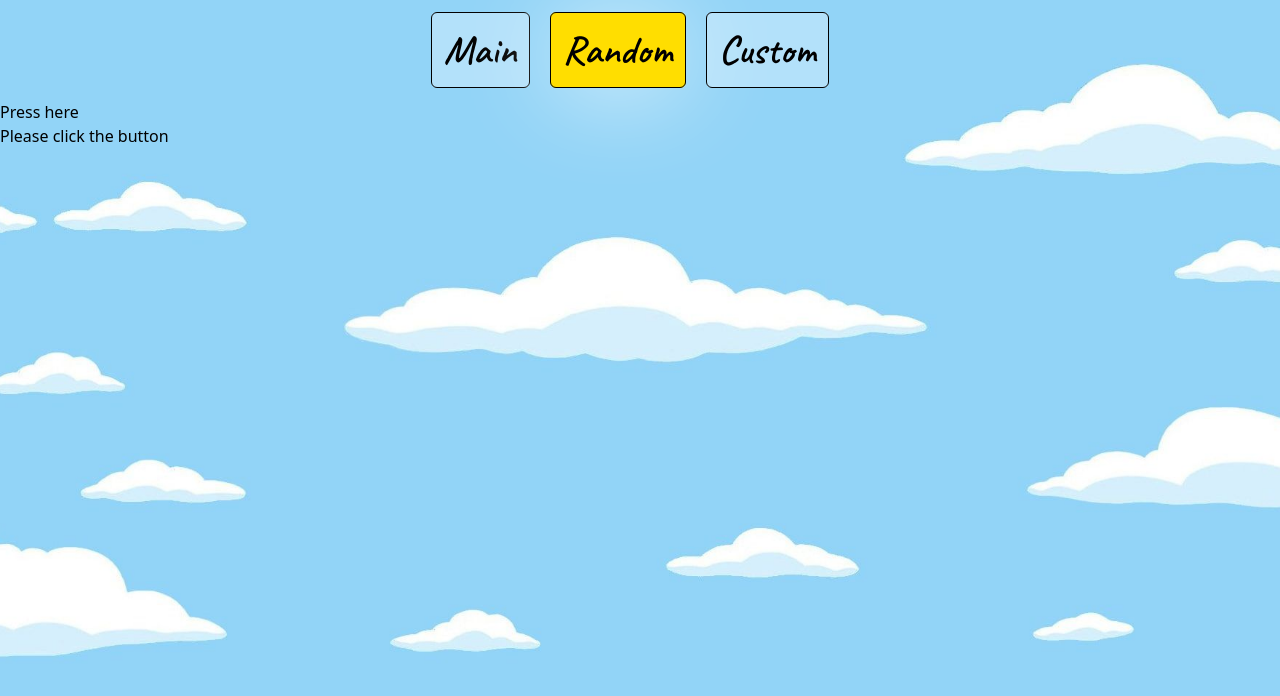
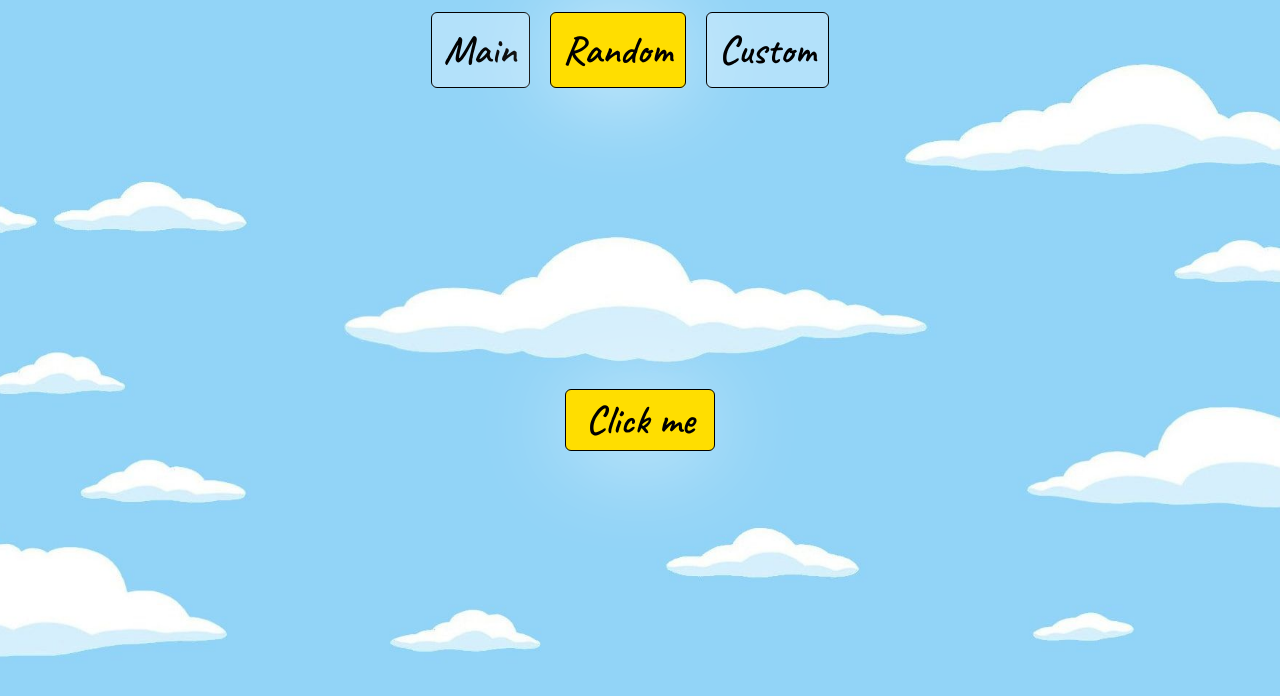
Before and after one commit to AdisGiulbudagiants/simpsons-project, a React (Vite) app: page /random in a window 1280 px wide. Shown: the top 696 px of the page. Built offline with nearby package versions, Linux system fonts and the light colour scheme.

Commit message:
RandomQuotes page is done

```diff
--- a/src/pages/CustomizedQuotes.jsx
+++ b/src/pages/CustomizedQuotes.jsx
@@ -1,6 +1,10 @@
 import { useState } from 'react'
 import { useDispatch, useSelector } from 'react-redux'
-import { selectCustom, fetchCustomQuotes } from '../redux/slices/customizeSlice'
+import {
+  selectCustom,
+  fetchCustomQuotes,
+  // selectIsLoadingViaAPI,
+} from '../redux/slices/customizeSlice'
 
 const CustomizedQuotes = () => {
   const [count, setCount] = useState(5)
--- a/src/pages/RandomQuotes.jsx
+++ b/src/pages/RandomQuotes.jsx
@@ -1,26 +1,52 @@
+import { FaSpinner } from 'react-icons/fa'
 import { useSelector, useDispatch } from 'react-redux'
-import { fetchRandomQuote, selectQuote } from '../redux/slices/RandomSlice'
+import {
+  fetchRandomQuote,
+  selectQuote,
+  selectIsLoadingViaAPI,
+} from '../redux/slices/randomSlice.js'
 
 const RandomQuotes = () => {
   const quotes = useSelector(selectQuote)
+  const isLoadingViaAPI = useSelector(selectIsLoadingViaAPI)
   const dispatch = useDispatch()
 
   function handleAddRandomQuote() {
     dispatch(fetchRandomQuote('https://thesimpsonsquoteapi.glitch.me/quotes'))
   }
 
+  console.log(isLoadingViaAPI)
+
   return (
-    <div>
-      <button onClick={handleAddRandomQuote}>Press here</button> <br />
+    <div className="320px-639px:justify-start sm:h-[80vh]  flex flex-col sm:justify-center items-center">
       {quotes.length === 0 ? (
-        <h1>Please click the button</h1>
+        ''
       ) : (
         <>
-          <h1>{quotes.map((el) => el.quote)}</h1>
-          <img src={quotes.map((el) => el.image)} alt="character" />
-          <h1>{quotes.map((el) => el.character)}</h1>
+          <div className="h-[500px] mb-2 flex items-center justify-center ">
+            <img className="object-cover" src={quotes.map((el) => el.image)} alt="character" />
+          </div>
+          <div className="max-w-[80%] flex flex-col justify-center items-center">
+            <p className=" text-[1.4rem] bg-pink mb-[1rem] mx-5 p-3 border border-black rounded-md text-white text-pretty font-poppins text-center">
+              {quotes.map((el) => el.quote)}
+            </p>
+            <p className="text-[1.8rem] bg-pink  mx-5 p-3 border border-black rounded-md text-white font-poppins text-center">
+              {quotes.map((el) => el.character)}
+            </p>
+          </div>
         </>
       )}
+      <button
+        className="px-5 mb-5 mt-5 active:text-[2.25rem] hover:bg-white shadow-btnShadow shadow-white bg-yellow rounded-md border text-black font-caveat font-semibold text-[2.5rem]"
+        onClick={handleAddRandomQuote}
+        disabled={isLoadingViaAPI}
+      >
+        {isLoadingViaAPI ? (
+          <FaSpinner className="m-3 fill-black animate-spin-slow" size={50} />
+        ) : (
+          'Click me'
+        )}
+      </button>
     </div>
   )
 }
--- a/src/redux/slices/customizeSlice.js
+++ b/src/redux/slices/customizeSlice.js
@@ -38,5 +38,6 @@ const customizeSlice = createSlice({
 })
 
 export const selectCustom = (state) => state.custom.quotes
+export const selectIsLoadingViaAPI = (state) => state.custom.isLoadingViaAPI
 
 export default customizeSlice.reducer
--- a/src/redux/slices/randomSlice.js
+++ b/src/redux/slices/randomSlice.js
@@ -39,5 +39,6 @@ const randomSlice = createSlice({
 })
 
 export const selectQuote = (state) => state.random.quotes
+export const selectIsLoadingViaAPI = (state) => state.random.isLoadingViaAPI
 
 export default randomSlice.reducer
--- a/tailwind.config.js
+++ b/tailwind.config.js
@@ -23,6 +23,9 @@ export default {
         '320px': '320px',
         '639px': '639px',
       },
+      animation: {
+        'spin-slow': 'spin 2s linear infinite',
+      },
     },
   },
   plugins: [],
```
Also changed, not shown: src/assets/The_Simpsons_yellow_logo.svg (deleted), src/assets/theSimpsons.png (deleted).
